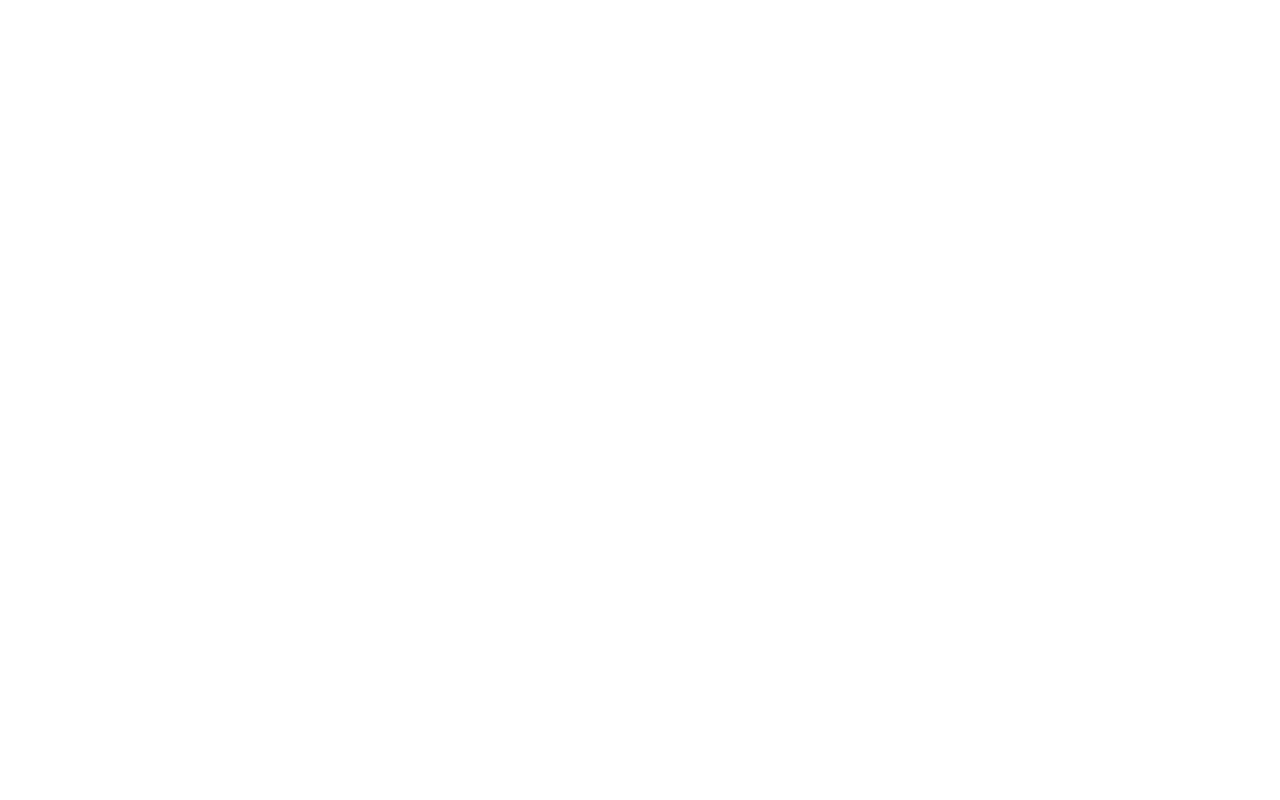
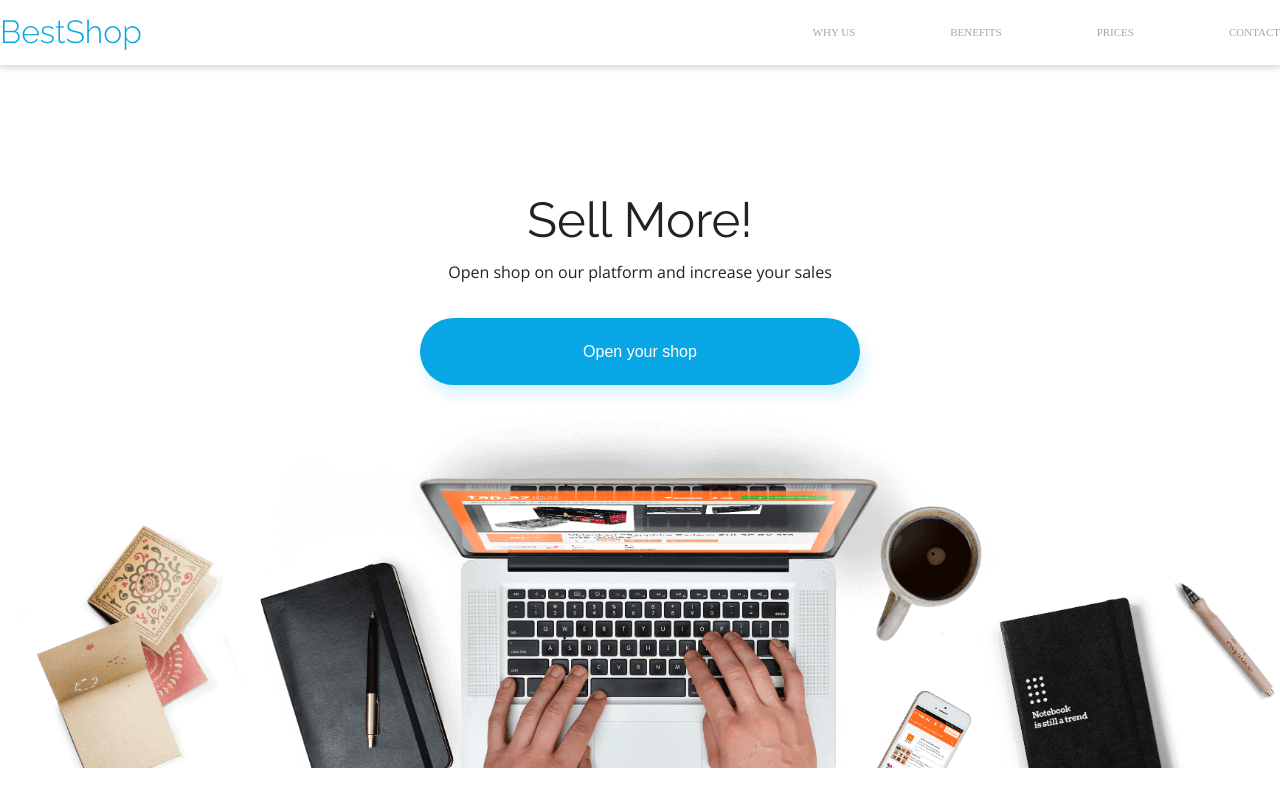
Before and after one commit to apuczka/One-page-BestShop, a plain HTML site: page index.html in a window 1280 px wide. Drawn offline with nearby package versions, Linux system fonts and the light colour scheme.

Commit message:
Dodanie header

```diff
--- a/css/style.css
+++ b/css/style.css
@@ -15,3 +15,88 @@
     --font-Raleway: 'Raleway', sans-serif;
 
 }
+header {
+    width: 100vw;
+    display: flex;
+    justify-content: center;
+    flex-direction: column;
+}
+
+
+nav {
+    width: 100%;
+    display: flex;
+    justify-content: center;
+    box-shadow: 0 3px 6px #00000029;
+
+}
+.container {
+    width: 1352px;
+    display: flex;
+    justify-content: space-between;
+    align-items: center
+}
+.logo {
+    color: var(--color-primary);
+    font-family: var(--font-Raleway);
+    font-weight: 300;
+    font-size: 32px;
+    margin: 16px 0 17px 0;
+}
+header ul {
+    display: flex;
+    font-family: var(--font-Open) bold;
+    font-size: 11px;
+    color: var(--color-grey);
+
+}
+li:not(.nav__contact) {
+    margin-right: 95px;
+}
+
+
+li:hover {
+    color: #000000;
+    text-decoration: underline 4px;
+    text-decoration-color: var(--color-primary);
+    text-underline-offset: 26px;
+    cursor: pointer;
+
+
+}
+.opener {
+    margin-top: 130px;
+    width: 100%;
+    display: flex;
+    justify-content: center;
+}
+
+.opener .container {
+    display: flex;
+    flex-direction: column;
+    align-items: center;
+}
+header h1 {
+    font-family: var(--font-Raleway);
+    font-size: 49px;
+}
+.slogan {
+    font-family: var(--font-Open);
+    font-size: 16px;
+    margin: 20px 0 38px 0;
+}
+header button {
+    width: 440px;
+    height: 67px;
+    background-color: var(--color-primary);
+    color: white;
+    font-size: 16px;
+    border: none;
+    border-radius: 40px;
+    box-shadow: 5px 10px 14px var(--color-primary-shadow);
+}
+/*img {*/
+/*    width: 1735px;*/
+/*    height: 594px;*/
+
+/*}*/
--- a/index.html
+++ b/index.html
@@ -9,10 +9,39 @@
     <link rel="preconnect" href="https://fonts.googleapis.com">
     <link rel="preconnect" href="https://fonts.gstatic.com" crossorigin>
     <link href="https://fonts.googleapis.com/css2?family=Open+Sans:wght@300;400;700&family=Raleway:wght@300;400;700;800&display=swap" rel="stylesheet">
-    <link rel="stylesheet" href="css/reset.css">
-    <link rel="stylesheet" href="css/style.css">
+    <link rel="stylesheet" href="./css/reset.css">
+    <link rel="stylesheet" href="./css/style.css">
 </head>
 <body>
+    <header>
+
+        <nav>
+            <div class="container">
+                <div class="logo">BestShop</div>
+                <ul>
+                    <li>WHY US</li>
+                    <li>BENEFITS</li>
+                    <li>PRICES</li>
+                    <li class="nav__contact">CONTACT</li>
+                </ul>
+            </div>
+        </nav>
+        <section class="opener">
+            <div class="container">
+                <h1>Sell More!</h1>
+                <p class="slogan">Open shop on our platform and increase your sales</p>
+                <a href="#">
+                    <button>Open your shop</button>
+                </a>
+            </div>
+
+        </section>
+        <img src="./assets/Background.png" alt="notebook">
+    </header>
+    <main>
+
+    </main>
+    <footer></footer>
 
 </body>
 </html>
```
